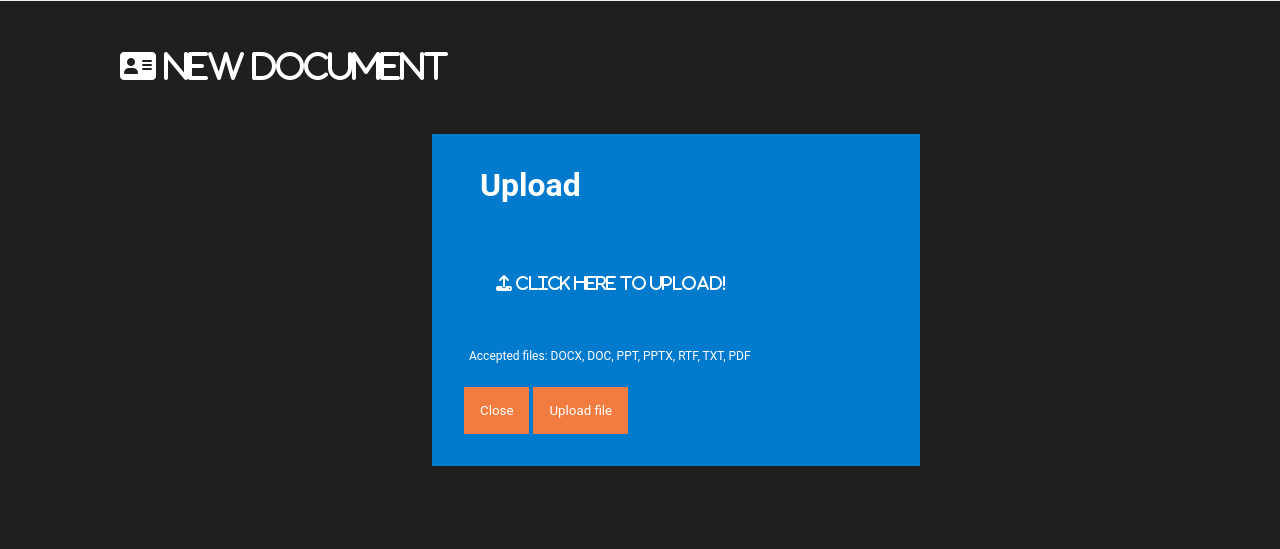
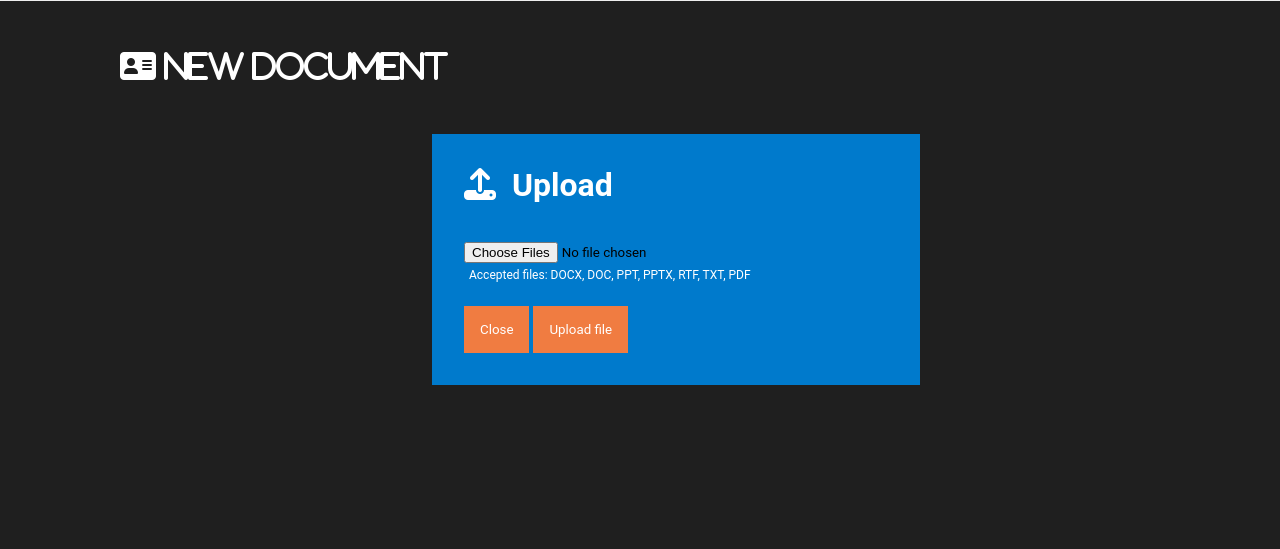
Before and after one commit to DaijobuDes/flashcard, a Django app: page /document/upload/ in a window 1280 px wide. Shown: the part 51-600 px from the top of the page. Run offline with Django 4.2, Linux system fonts and the light colour scheme; some libraries are stand-ins or nearby versions.

Commit message:
document download and upload updated

```diff
--- a/lexicard_web/Templates/document-upload.html
+++ b/lexicard_web/Templates/document-upload.html
@@ -45,8 +45,7 @@
                <div class="modal-dialog">
                   <div class="modal-content">
                      <div class="modal-header">
-                        <h1 class="modal-title fs-5" id="uploadModalLabel"> <i class=""></i>&nbsp; Upload </h1>
-
+                        <h1 class="modal-title fs-5" id="uploadModalLabel"> <i class="fa-solid fa-upload"></i>&nbsp; Upload </h1>
                      </div>
                         {% if invalidfileformat %}
                         <p style="text-align: center; padding-top: 10px; color: #ca170a; font-weight: bold; font-size: 25px;"> {{ invalidfileformat }}</p>
@@ -55,10 +54,10 @@
                         {% csrf_token %}
                         <div class="modal-body">
                            <br><br>
-                           <input id="myFile" type="file" multiple name="doc_file" style="display:none" required>
-                           <label for="myFile" style="margin-top: 2rem" style="display: flex;">
+                           <input id="myFile" type="file" multiple name="doc_file"  required>
+                           <!--<label for="myFile" style="margin-top: 2rem" style="display: flex;">
                               <div class="marg1 pad1 docu-upload"><i class="fa-solid fa-upload">&nbsp;Click here to upload!</i></div>
-                           </label>
+                           </label>-->
                            <br>
                            <p style="font-size: 12px; padding: 5px;">Accepted files: DOCX, DOC, PPT, PPTX, RTF, TXT, PDF</p>
                            <br>
--- a/lexicard_web/document_views.py
+++ b/lexicard_web/document_views.py
@@ -66,6 +66,7 @@ class DownloadDocumentView(View):
         if mime_type == 0:
             mime_type = "text/plain"
 
+        filename = filename+"."+format.lower()
         data = HttpResponse(directory, content_type=mime_type)
         data['Content-Disposition'] = f'attachment; filename="{filename}"'
         print("test")
```
